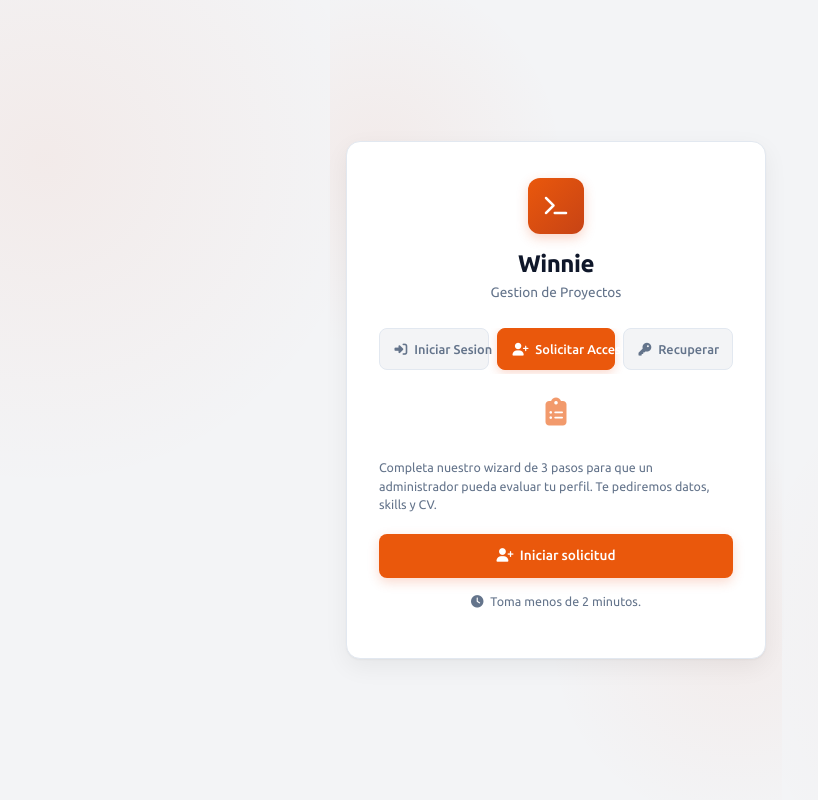
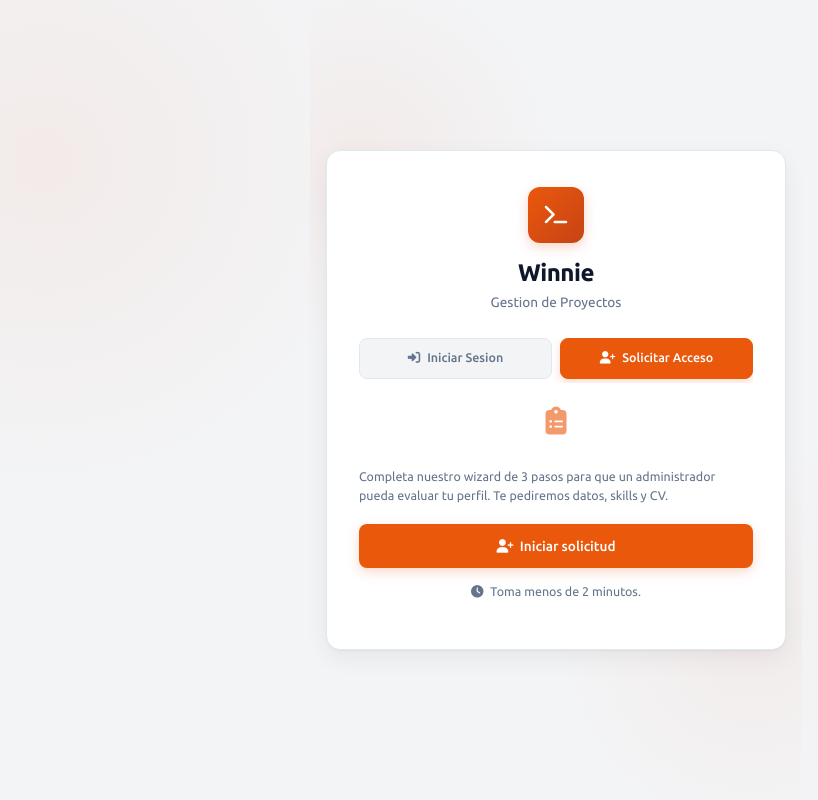
Before and after one commit to kevinatahualpa/winnie_scrum, a Django app: page /registrarse/ in a window 1280 px wide. Shown: the whole page, without its empty margins (84-902 px from the left). Run offline with Django 5.2, Linux system fonts and the light colour scheme.

Commit message:
fix: tabs sin texto cortado, eliminar tab Recuperar y usar link olvide contraseña

```diff
--- a/apps/core/presentation/templates/core/login.html
+++ b/apps/core/presentation/templates/core/login.html
@@ -23,9 +23,6 @@
             </button>
             <button class="auth-tab" onclick="switchTab('register')">
                 <i class="fas fa-user-plus me-1"></i> Solicitar Acceso
-            </button>
-            <button class="auth-tab" onclick="switchTab('forgot')">
-                <i class="fas fa-key me-1"></i> Recuperar
             </button>
         </div>
 
--- a/apps/core/static/css/auth.css
+++ b/apps/core/static/css/auth.css
@@ -16,7 +16,7 @@
 
 .auth-card {
     width: 100%;
-    max-width: 420px;
+    max-width: 460px;
     background: var(--surface);
     border: 1px solid var(--border);
     border-radius: 14px;
@@ -70,13 +70,15 @@
 .auth-tabs::-webkit-scrollbar { display: none; }
 
 .auth-tab {
-    flex: 1 1 auto;
-    min-width: 110px;
-    padding: 0.6rem 0.9rem;
-    font-size: 0.8rem;
+    flex: 1 1 0;
+    min-width: 0;
+    padding: 0.6rem 0.75rem;
+    font-size: 0.78rem;
     font-weight: 500;
     text-align: center;
     white-space: nowrap;
+    overflow: hidden;
+    text-overflow: ellipsis;
     color: var(--text-secondary);
     background: var(--bg);
     border: 1px solid var(--border);
--- a/apps/core/static/js/auth.js
+++ b/apps/core/static/js/auth.js
@@ -1,10 +1,14 @@
 function switchTab(tabId) {
     document.querySelectorAll('.tab-pane').forEach(p => p.classList.remove('active'));
     document.querySelectorAll('.auth-tab').forEach(t => t.classList.remove('active'));
+
     document.getElementById(tabId).classList.add('active');
-    const tabs = ['login', 'register', 'forgot'];
+
+    const tabs = ['login', 'register'];
     const idx = tabs.indexOf(tabId);
-    document.querySelectorAll('.auth-tab')[idx].classList.add('active');
+    if (idx >= 0) {
+        document.querySelectorAll('.auth-tab')[idx].classList.add('active');
+    }
 }
 
 function togglePw(inputId, btn) {
```
